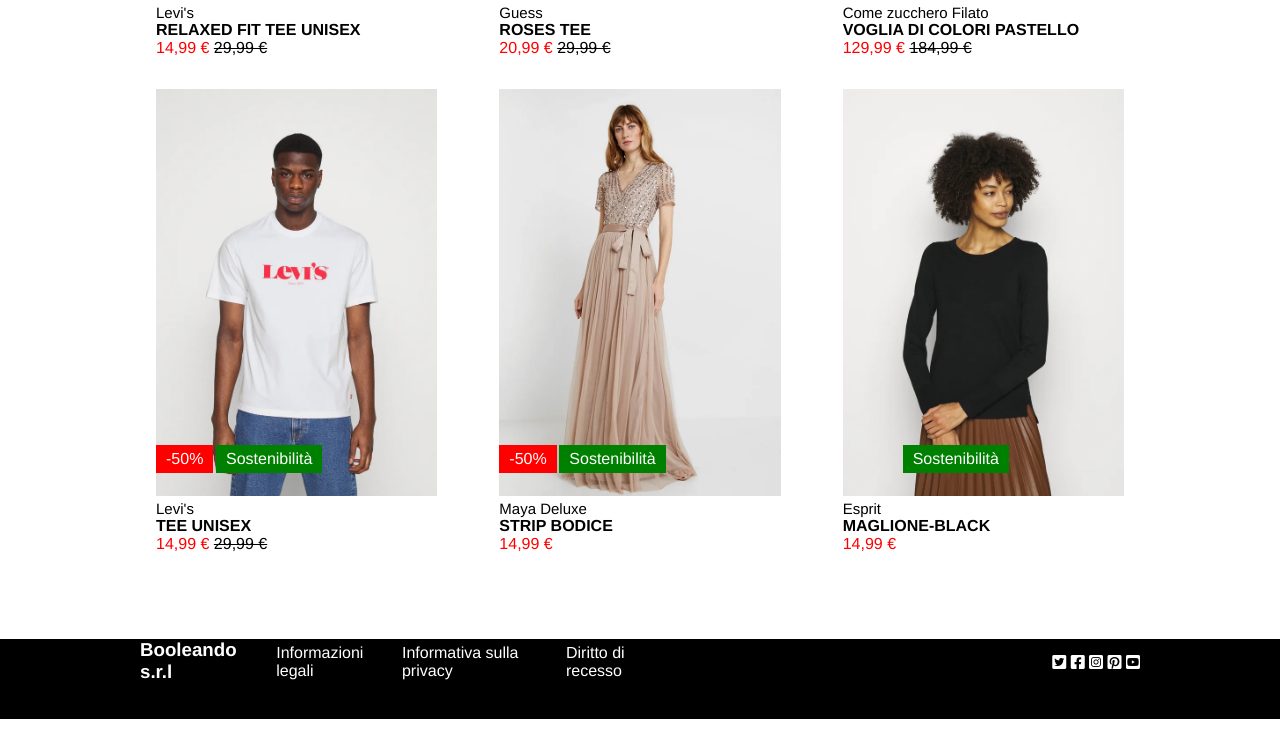
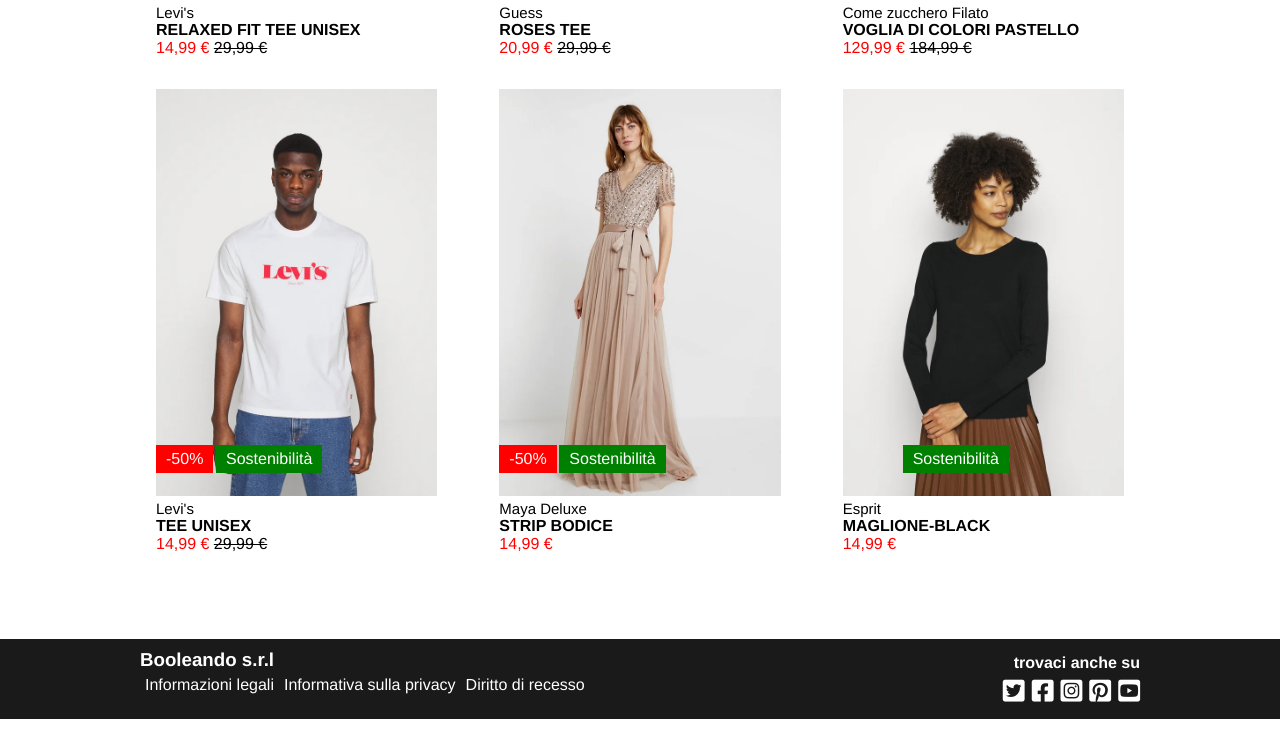
Before and after one commit to AdamBenDev/html-css-boolando, a plain HTML site: page index.html in a window 1280 px wide. Shown: the part 532-1271 px from the top of the page. Drawn offline with Linux system fonts and the light colour scheme.

Commit message:
COLORS AND FOOTER ADJUSTMENTS

```diff
--- a/index.html
+++ b/index.html
@@ -128,7 +128,9 @@
                     <li>Informativa sulla privacy</li>
                     <li>Diritto di recesso</li>
                 </ul>
+            </div>
                 <div class="social ">
+                    <h4>trovaci anche su</h4>
                     <div class="social-icons">
                         <i class="fa-brands fa-square-twitter"></i>
                         <i class="fa-brands fa-square-facebook"></i>
@@ -137,7 +139,7 @@
                         <i class="fa-brands fa-square-youtube"></i>
                     </div>
                 </div>
-            </div>
+
         </div>
     </footer>
 
--- a/style.css
+++ b/style.css
@@ -29,7 +29,7 @@ li{
 }
 
 header{
-    background-color: orange;
+    background-color: #ff6900;
     color: white;
     height: 80px;
     display: flex;
@@ -47,7 +47,7 @@ footer{
     position: relative;
     margin-top: 70px;
     padding: 0;
-    background-color: black;
+    background-color: #1a1a1a;
 }
 
 /*NAVBAR*/
@@ -160,9 +160,9 @@ footer{
 }
 
 .footer-text{
-    display: flex;
-    flex-basis: 100%;
-    gap: 10px;
+    height: 100px;
+    flex-basis: 50%;
+    padding: 10px 0;
 }
 
 .social{
@@ -171,3 +171,10 @@ footer{
     padding: 15px 0;
     text-align: right;
 }
+
+.social-icons{
+    font-size: 25px;
+    padding: 5px;
+    padding-right: 0;
+    cursor: pointer;
+}
```
